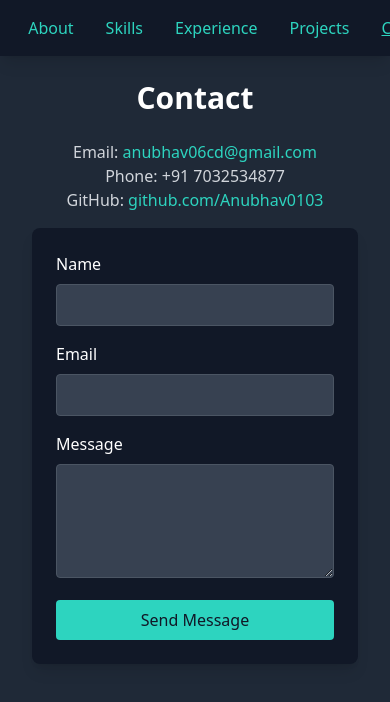
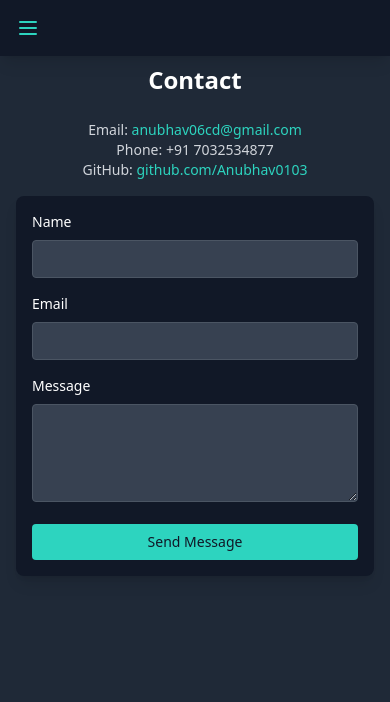
Before and after one commit to Anubhav0103/portfolio, a React (Create React App) app: page /contact in a window 390 px wide. Shown: the top 702 px of the page. Built offline with nearby package versions, Linux system fonts and the light colour scheme.

Commit message:
Add files via upload

```diff
--- a/src/components/Navbar.js
+++ b/src/components/Navbar.js
@@ -4,16 +4,15 @@ import { NavLink } from 'react-router-dom';
 function Navbar() {
   const [isVisible, setIsVisible] = useState(true);
   const [lastScrollY, setLastScrollY] = useState(0);
+  const [isMenuOpen, setIsMenuOpen] = useState(false);
 
   useEffect(() => {
     const handleScroll = () => {
       const currentScrollY = window.scrollY;
 
       if (currentScrollY > lastScrollY && currentScrollY > 50) {
-        // Scrolling down and past 50px
         setIsVisible(false);
       } else {
-        // Scrolling up or near the top
         setIsVisible(true);
       }
 
@@ -24,22 +23,52 @@ function Navbar() {
     return () => window.removeEventListener('scroll', handleScroll);
   }, [lastScrollY]);
 
+  const toggleMenu = () => {
+    setIsMenuOpen(!isMenuOpen);
+  };
+
   return (
     <nav
-      className={`fixed top-0 w-full bg-gray-900 shadow-lg p-4 z-10 transition-transform duration-300 ${
+      className={`fixed top-0 w-full bg-gray-900 shadow-lg p-4 z-50 transition-transform duration-300 ${
         isVisible ? 'translate-y-0' : '-translate-y-full'
       }`}
     >
-      <ul className="flex justify-center space-x-8">
+      {/* Hamburger Icon for Mobile */}
+      <div className="sm:hidden flex justify-between items-center">
+        <button onClick={toggleMenu} className="text-teal-400 focus:outline-none">
+          <svg
+            className="w-6 h-6"
+            fill="none"
+            stroke="currentColor"
+            viewBox="0 0 24 24"
+            xmlns="http://www.w3.org/2000/svg"
+          >
+            <path
+              strokeLinecap="round"
+              strokeLinejoin="round"
+              strokeWidth="2"
+              d={isMenuOpen ? 'M6 18L18 6M6 6l12 12' : 'M4 6h16M4 12h16M4 18h16'}
+            />
+          </svg>
+        </button>
+      </div>
+
+      {/* Menu Items */}
+      <ul
+        className={`${
+          isMenuOpen ? 'flex' : 'hidden'
+        } sm:flex flex-col sm:flex-row sm:justify-center sm:space-x-8 space-y-4 sm:space-y-0 mt-4 sm:mt-0 text-center bg-gray-900 sm:bg-transparent absolute sm:static top-14 left-0 w-full sm:w-auto z-50`}
+      >
         {['Home', 'About', 'Skills', 'Experience', 'Projects', 'Contact'].map((item) => (
-          <li key={item}>
+          <li key={item} className="py-2 sm:py-0">
             <NavLink
               to={item === 'Home' ? '/' : `/${item.toLowerCase()}`}
               className={({ isActive }) =>
-                `text-teal-400 hover:text-purple-400 transition transform hover:scale-110 ${
+                `text-teal-400 hover:text-purple-400 transition transform hover:scale-110 text-sm sm:text-base ${
                   isActive ? 'underline' : ''
                 }`
               }
+              onClick={() => setIsMenuOpen(false)}
             >
               {item}
             </NavLink>
--- a/src/pages/Contact.js
+++ b/src/pages/Contact.js
@@ -18,53 +18,53 @@ function Contact() {
         form.current.reset();
       }, (error) => {
         alert('Failed to send message. Please try again.');
-        console.log(error.text); // Log the error for debugging
+        console.log(error.text);
       });
   };
 
   return (
-    <section className="min-h-screen pt-20 px-8 bg-gray-800 animate-fade-in-up">
-      <h2 className="text-3xl font-bold text-white text-center mb-6">Contact</h2>
-      <div className="max-w-lg mx-auto">
-        <p className="text-center mb-4">
+    <section className="min-h-screen pt-16 sm:pt-20 px-4 sm:px-8 bg-gray-800 animate-fade-in-up">
+      <h2 className="text-2xl sm:text-3xl font-bold text-white text-center mb-6">Contact</h2>
+      <div className="max-w-sm sm:max-w-md md:max-w-lg mx-auto">
+        <p className="text-center mb-4 text-sm sm:text-base text-gray-300">
           Email: <a href="mailto:anubhav06cd@gmail.com" className="text-teal-400 hover:text-purple-400">anubhav06cd@gmail.com</a> <br />
           Phone: +91 7032534877 <br />
           GitHub: <a href="https://github.com/Anubhav0103" className="text-teal-400 hover:text-purple-400">github.com/Anubhav0103</a>
         </p>
-        <form ref={form} onSubmit={sendEmail} className="bg-gray-900 p-6 rounded-lg shadow-lg">
+        <form ref={form} onSubmit={sendEmail} className="bg-gray-900 p-4 sm:p-6 rounded-lg shadow-lg">
           <div className="mb-4">
-            <label className="block text-white mb-2" htmlFor="name">Name</label>
+            <label className="block text-white mb-2 text-sm sm:text-base" htmlFor="name">Name</label>
             <input
               type="text"
               name="name"
               id="name"
-              className="w-full p-2 rounded bg-gray-700 text-white border border-gray-600 focus:border-teal-400"
+              className="w-full p-2 rounded bg-gray-700 text-white border border-gray-600 focus:border-teal-400 text-sm sm:text-base"
               required
             />
           </div>
           <div className="mb-4">
-            <label className="block text-white mb-2" htmlFor="email">Email</label>
+            <label className="block text-white mb-2 text-sm sm:text-base" htmlFor="email">Email</label>
             <input
               type="email"
               name="email"
               id="email"
-              className="w-full p-2 rounded bg-gray-700 text-white border border-gray-600 focus:border-teal-400"
+              className="w-full p-2 rounded bg-gray-700 text-white border border-gray-600 focus:border-teal-400 text-sm sm:text-base"
               required
             />
           </div>
           <div className="mb-4">
-            <label className="block text-white mb-2" htmlFor="message">Message</label>
+            <label className="block text-white mb-2 text-sm sm:text-base" htmlFor="message">Message</label>
             <textarea
               name="message"
               id="message"
-              className="w-full p-2 rounded bg-gray-700 text-white border border-gray-600 focus:border-teal-400"
+              className="w-full p-2 rounded bg-gray-700 text-white border border-gray-600 focus:border-teal-400 text-sm sm:text-base"
               rows="4"
               required
             ></textarea>
           </div>
           <button
             type="submit"
-            className="w-full bg-teal-400 text-gray-900 py-2 rounded hover:bg-purple-400 transition transform hover:scale-105"
+            className="w-full bg-teal-400 text-gray-900 py-2 rounded hover:bg-purple-400 transition transform hover:scale-105 text-sm sm:text-base"
           >
             Send Message
           </button>
--- a/src/pages/Experience.js
+++ b/src/pages/Experience.js
@@ -2,8 +2,7 @@ import React from 'react';
 
 function Experience() {
   return (
-    <section className="min-h-screen pt-32 px-8 bg-gray-800 relative overflow-hidden flex items-center">
-      {/* Subtle Background Animation (Floating Lines) */}
+    <section className="min-h-screen pt-24 sm:pt-32 px-4 sm:px-8 bg-gray-800 relative overflow-hidden flex items-center">
       <svg className="absolute inset-0 opacity-10" width="100%" height="100%" xmlns="http://www.w3.org/2000/svg">
         <defs>
           <linearGradient id="lineGrad" x1="0%" y1="0%" x2="100%" y2="100%">
@@ -26,20 +25,18 @@ function Experience() {
           className="float-line float-line-2"
         />
       </svg>
-      <div className="relative z-10 max-w-3xl mx-auto">
-        <h2 className="text-3xl font-bold text-white text-center mb-12 animate-fade-in-up">Experience</h2>
+      <div className="relative z-0 max-w-sm sm:max-w-md md:max-w-3xl mx-auto">
+        <h2 className="text-2xl sm:text-3xl font-bold text-white text-center mb-8 sm:mb-12 animate-fade-in-up">Experience</h2>
         <div className="relative">
-          {/* Timeline Line with Drawing Animation */}
           <div className="absolute left-1/2 w-1 bg-teal-400 h-40 transform -translate-x-1/2 animate-draw-line"></div>
-          {/* Internship Entry */}
-          <div className="relative bg-gray-900 p-6 rounded-lg shadow-lg animate-slide-in-left">
+          <div className="relative bg-gray-900 p-4 sm:p-6 rounded-lg shadow-lg animate-slide-in-left">
             <div className="absolute w-6 h-6 bg-teal-400 rounded-full left-1/2 transform -translate-x-1/2 -mt-2"></div>
-            <h3 className="text-xl font-semibold text-white">Full Stack Developer Intern</h3>
-            <p className="text-teal-400">Societe Generale, India | Mar 2023 - Aug 2024</p>
-            <p className="text-gray-300 mt-2">
+            <h3 className="text-lg sm:text-xl font-semibold text-white">Full Stack Developer Intern</h3>
+            <p className="text-teal-400 text-sm sm:text-base">Societe Generale, India | Mar 2023 - Aug 2024</p>
+            <p className="text-gray-300 mt-2 text-sm sm:text-base">
               During my internship at Societe Generale, I worked on a variety of full-stack development projects, contributing to both frontend and backend development. I collaborated closely with a team of developers and stakeholders to deliver high-quality solutions for internal tools and client-facing applications.
             </p>
-            <ul className="list-disc ml-5 mt-2 text-gray-300">
+            <ul className="list-disc ml-5 mt-2 text-gray-300 text-xs sm:text-sm">
               <li>Developed responsive web applications using React, Node.js, and SQL, improving user engagement through intuitive UI/UX designs.</li>
               <li>Integrated RESTful APIs to connect frontend and backend, enabling seamless data flow and reducing latency in data retrieval.</li>
               <li>Optimized database queries in SQL, reducing load times for key features, which significantly improved application performance.</li>
--- a/src/pages/Skills.js
+++ b/src/pages/Skills.js
@@ -29,29 +29,28 @@ function Skills() {
   ];
 
   return (
-    <section className="min-h-screen pt-24 px-8 bg-gray-900 relative overflow-hidden">
-      {/* Subtle Background Gradient */}
+    <section className="min-h-screen pt-16 sm:pt-24 px-4 sm:px-8 bg-gray-900 relative overflow-hidden">
       <div className="absolute inset-0 bg-gradient-to-br from-teal-400/10 to-purple-400/10 opacity-30"></div>
-      <h2 className="text-3xl font-bold text-white text-center mb-12 relative z-10">Skills</h2>
-      <div className="grid grid-cols-1 sm:grid-cols-2 md:grid-cols-3 lg:grid-cols-4 gap-8 max-w-6xl mx-auto relative z-10">
+      <h2 className="text-2xl sm:text-3xl font-bold text-white text-center mb-8 sm:mb-12 relative z-0">Skills</h2>
+      <div className="grid grid-cols-1 sm:grid-cols-2 md:grid-cols-3 lg:grid-cols-4 gap-6 sm:gap-8 max-w-sm sm:max-w-2xl md:max-w-4xl lg:max-w-6xl mx-auto relative z-0">
         {skills.map((skill) => (
           <div
             key={skill.name}
-            className="group bg-gray-800 p-6 rounded-lg shadow-lg hover:shadow-teal-400 transition transform hover:-translate-y-2 animate-slide-up flex flex-col items-center"
+            className="group bg-gray-800 p-4 sm:p-6 rounded-lg shadow-lg hover:shadow-teal-400 transition transform hover:-translate-y-2 animate-slide-up flex flex-col items-center"
           >
             <img
               src={skill.logo}
               alt={`${skill.name} logo`}
-              className="w-20 h-20 mb-4 group-hover:scale-110 transition-transform"
+              className="w-16 h-16 sm:w-20 sm:h-20 mb-4 group-hover:scale-110 transition-transform"
             />
-            <span className="text-lg font-semibold text-white">{skill.name}</span>
+            <span className="text-base sm:text-lg font-semibold text-white">{skill.name}</span>
             <div className="w-full bg-gray-700 rounded-full h-2.5 mt-4">
               <div
                 className="bg-teal-400 h-2.5 rounded-full animate-fill"
-                style={{ '--target-width': skill.level }} // Set custom property
+                style={{ '--target-width': skill.level }}
               ></div>
             </div>
-            <p className="mt-4 text-gray-400 text-sm opacity-0 group-hover:opacity-100 transition-opacity">
+            <p className="mt-4 text-gray-400 text-xs sm:text-sm opacity-0 group-hover:opacity-100 transition-opacity">
               {skill.desc}
             </p>
           </div>
```
Also changed, not shown: public/index.html (+8 -0 lines), src/pages/About.js (+12 -6 lines), src/pages/Home.js (+7 -10 lines), src/App.js (line endings or trailing spaces).
